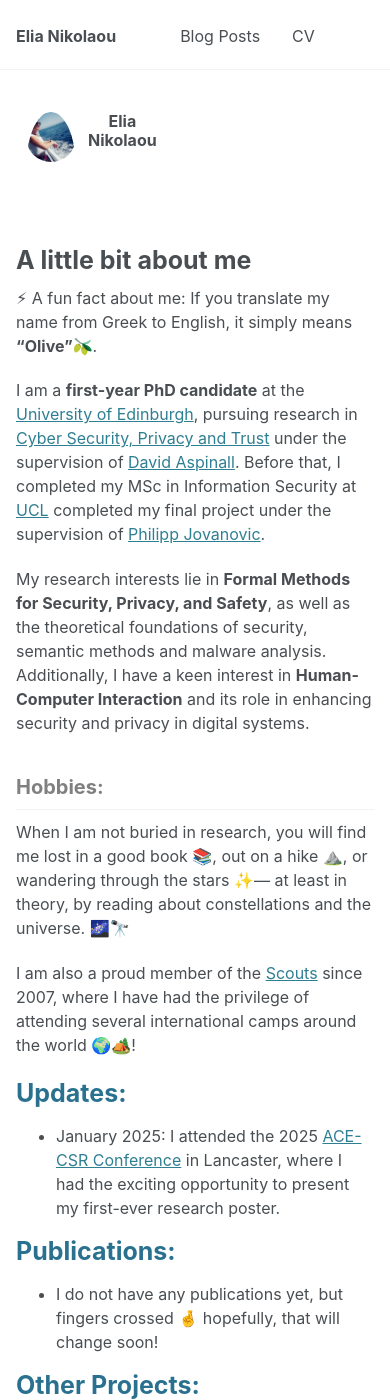
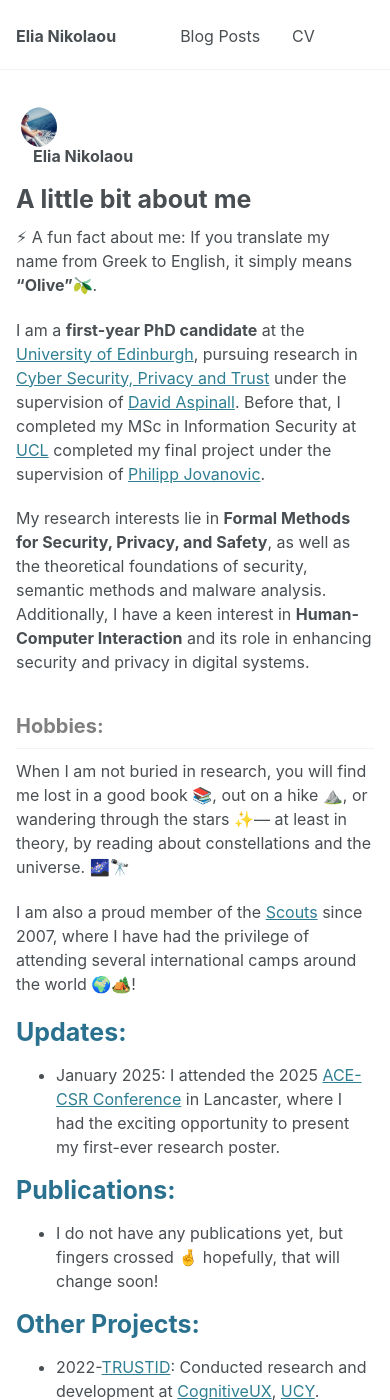
Before and after one commit to Elia-Nikolaou/Elia-Nikolaou.github.io, a Jekyll site: the page built from _pages/about.md, in a window 390 px wide and 1400 px high. Built offline with Jekyll 4.4.1, drawn with Linux system fonts in a browser that asks for light colours.

Commit message:
Update _sidebar.scss

```diff
--- a/_sass/layout/_sidebar.scss
+++ b/_sass/layout/_sidebar.scss
@@ -179,25 +179,47 @@
   }
 
   @media (max-width: 768px) {
-    /* Hide everything inside the sidebar except profile picture and name */
+    /* Make sidebar a row with image on left and name on right */
     .sidebar {
-      max-width: 100px; /* Make sidebar very small */
-      padding: 10px; /* Reduce padding */
+      max-width: 160px; /* Adjust width to fit both image & name */
+      display: flex; /* Enables row layout */
+      align-items: center; /* Vertically aligns items */
+      padding: 5px;
     }
 
-    /* Reduce avatar size */
-    .author__avatar img {
-      width: 50px; /* Set small image width */
-      height: 50px; /* Set small image height */
+    /* Fix profile picture shape */
+    .author__avatar {
+      width: 40px; /* Set small image size */
+      height: 40px;
+      border-radius: 50%; /* Ensure it remains circular */
+      overflow: hidden; /* Prevents distortion */
+      flex-shrink: 0; /* Ensures the image does not stretch */
+      margin-right: 8px; /* Space between image & name */
+      display: flex; /* Centers the image inside */
+      align-items: center;
+      justify-content: center;
     }
 
-    /* Keep name but make it smaller */
+    .author__avatar img {
+      width: 40px; /* Ensures perfect circle */
+      height: 40px;
+      border-radius: 50%;
+      object-fit: cover; /* Prevents image stretching */
+      display: block;
+    }
+
+    /* Align name to the right of the image */
     .author__name {
       font-size: 12px; /* Make name smaller */
-      text-align: center; /* Center the name */
+      font-weight: bold;
+      text-align: left; /* Align text properly */
+      white-space: nowrap; /* Keep name on a single line */
+      overflow: hidden;
+      text-overflow: ellipsis;
+      flex-grow: 1; /* Allows text to take remaining space */
     }
 
-    /* Hide other sidebar elements */
+    /* Hide everything else */
     .sidebar p,
     .sidebar .author__bio,
     .sidebar .author__urls-wrapper,
```
